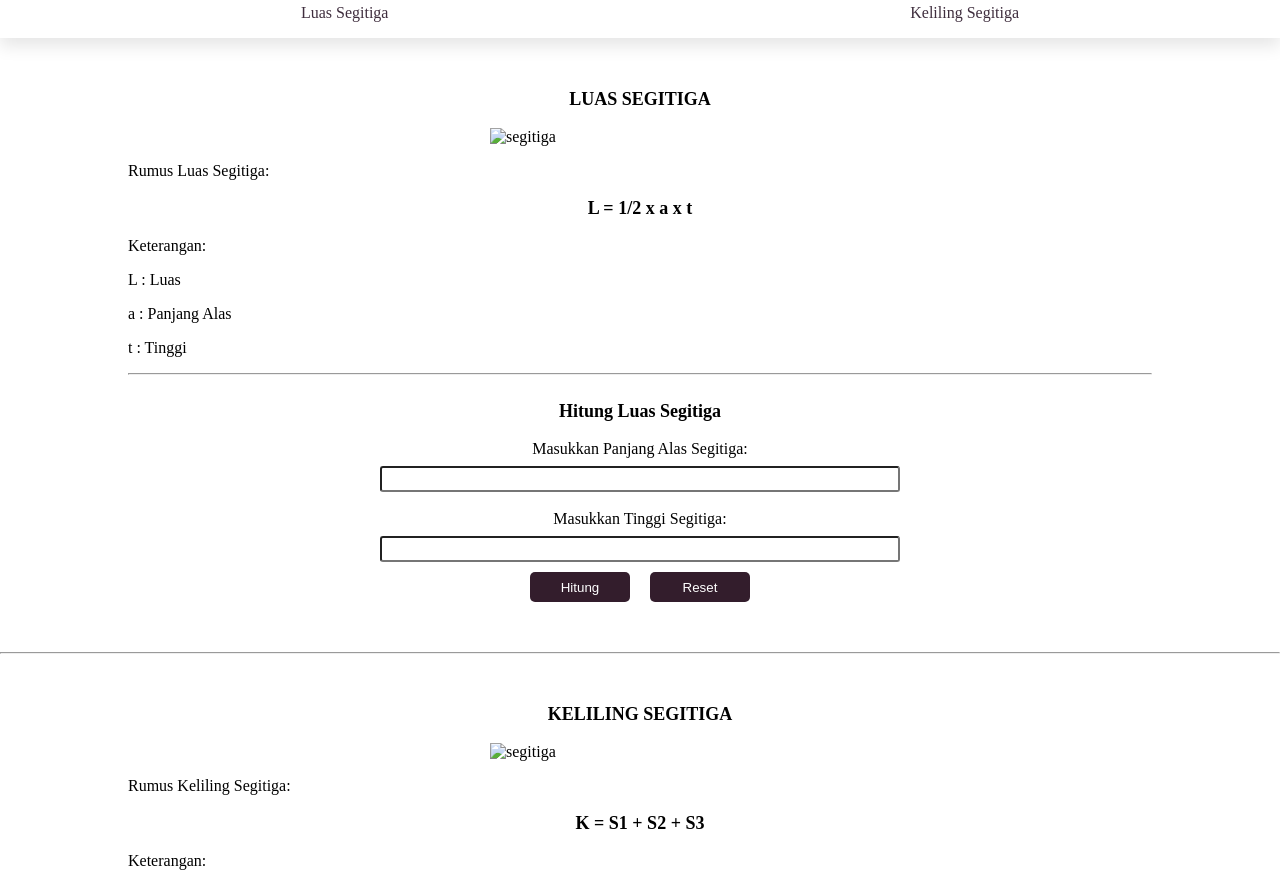
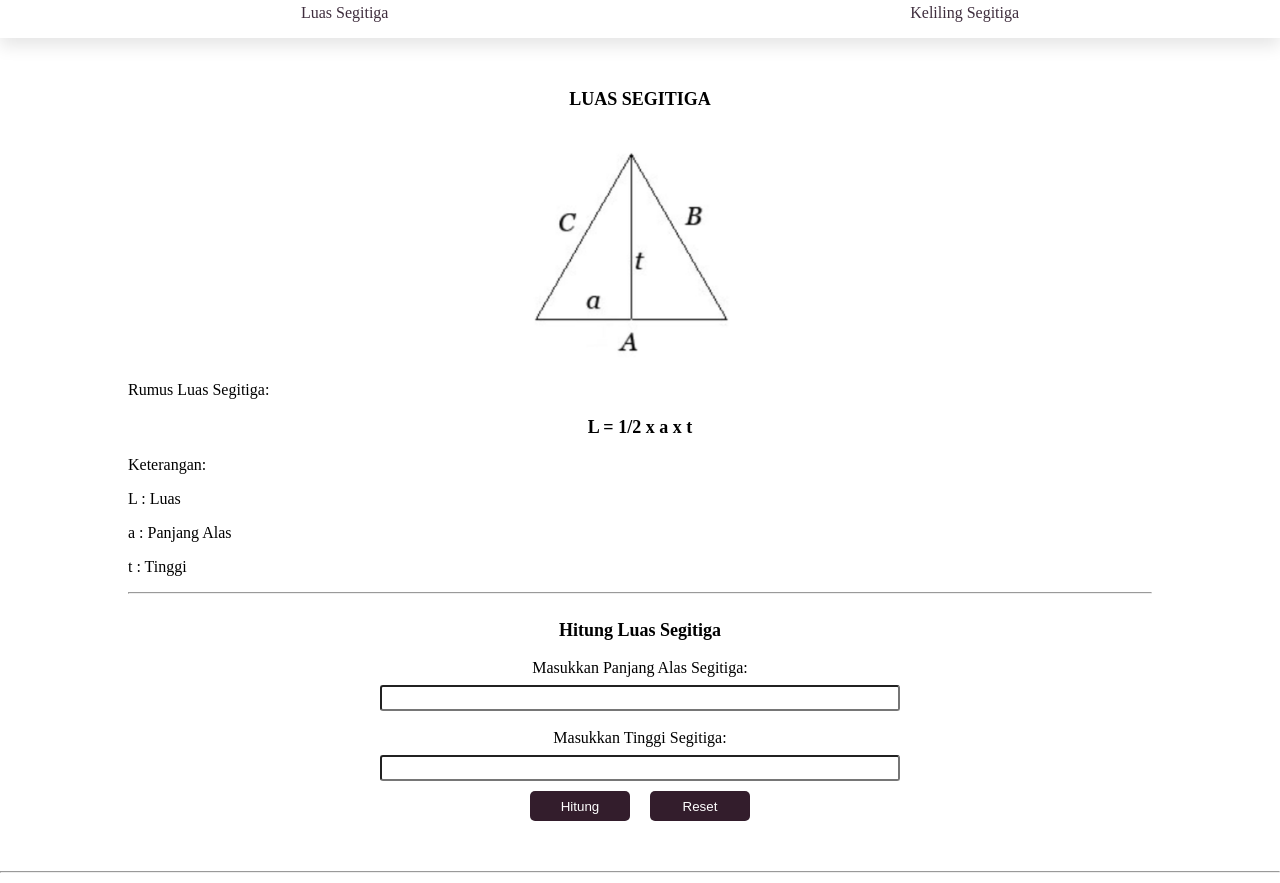
Before and after one commit to revou-fundamental-course/27-nov-23-angelitamorena, a plain HTML site: page index.html in a window 1280 px wide. Shown: the part 61-944 px from the top of the page. Drawn offline with Linux system fonts and the light colour scheme.

Commit message:
edit gambar

```diff
--- a/index.html
+++ b/index.html
@@ -5,7 +5,7 @@
     <meta name="viewport" content="width=device-width, initial-scale=1.0">
     <title>Katik Segitiga</title>
     <link rel="stylesheet" href="CSS/style.css">
-    <link rel="icon website" type="png" href="CSS/Assets/kalku.png">
+    <link rel="icon website" type="png" href="Assets/kalku.png">
 </head>
 <body>
     <header id="navigation-bar">
@@ -23,7 +23,7 @@
         <h3>LUAS SEGITIGA</h3>
     </div>
     <div class="gambar">
-        <img src="CSS/Assets/gambar.jpg" alt="segitiga">
+        <img src="Assets/gambar.jpg" alt="segitiga">
     </div>
     <div>
         <p>Rumus Luas Segitiga:</p>
@@ -54,7 +54,7 @@
         <h3>KELILING SEGITIGA</h3>
     </div>
     <div class="gambar">
-        <img src="CSS/Assets/gambar.jpg" alt="segitiga">
+        <img src="Assets/gambar.jpg" alt="segitiga">
     </div>
     <div>
         <p>Rumus Keliling Segitiga:</p>
```
